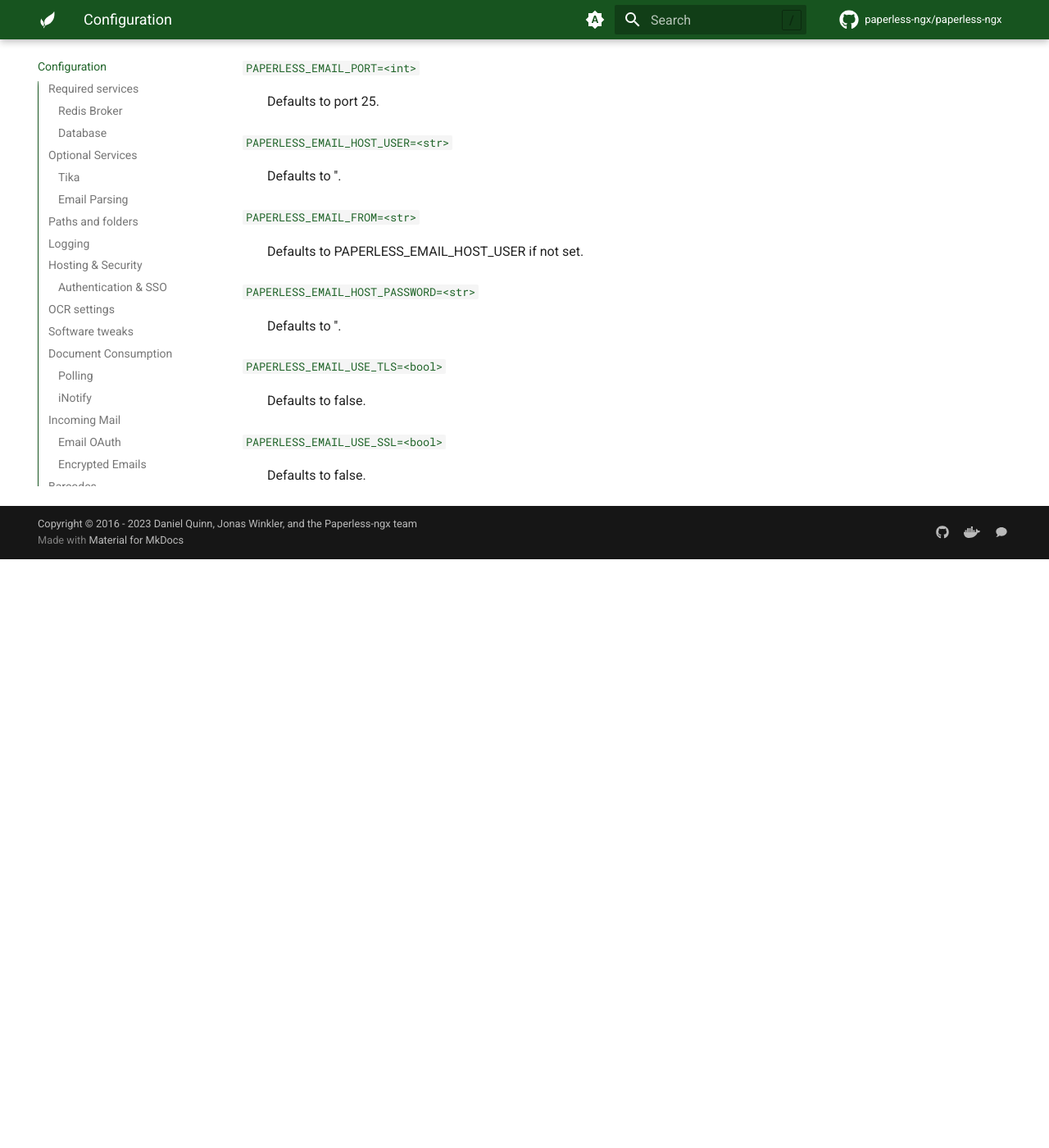
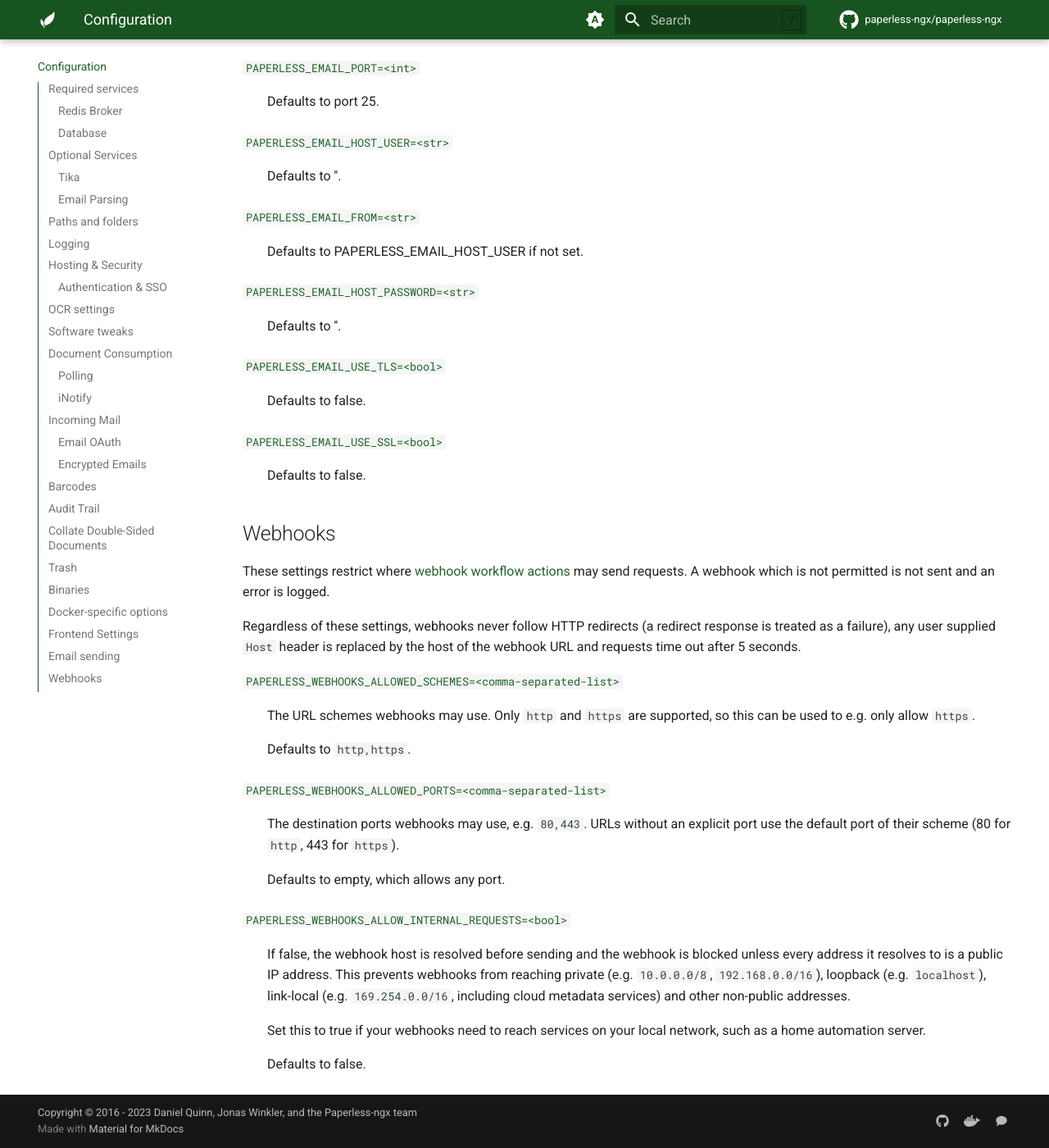
Before and after one commit to davidgomes/ycb-snap-3df1558b, an MkDocs documentation site: the page built from docs/configuration.md, in a window 1280 px wide and 1400 px high, scrolled down 35439 px. Shown: the whole window at 82% size. Built offline with MkDocs 1.6.1 and Material for MkDocs 9.7.7, drawn with Linux system fonts in a browser that asks for light colours; comment, search, counter and statistics services are not loaded; before the commit the page ends 36121 px from its top, so only the background shows below that.

Commit message:
Document webhook security settings
Co-authored-by: David Gomes <davidgomes@users.noreply.github.com>

```diff
--- a/docs/configuration.md
+++ b/docs/configuration.md
@@ -1776,3 +1776,39 @@ password. All of these options come from their similarly-named [Django settings]
 #### [`PAPERLESS_EMAIL_USE_SSL=<bool>`](#PAPERLESS_EMAIL_USE_SSL) {#PAPERLESS_EMAIL_USE_SSL}
 
 : Defaults to false.
+
+## Webhooks {#webhooks}
+
+These settings restrict where [webhook workflow actions](usage.md#workflow-action-webhook)
+may send requests. A webhook which is not permitted is not sent and an error is logged.
+
+Regardless of these settings, webhooks never follow HTTP redirects (a redirect response
+is treated as a failure), any user supplied `Host` header is replaced by the host of the
+webhook URL and requests time out after 5 seconds.
+
+#### [`PAPERLESS_WEBHOOKS_ALLOWED_SCHEMES=<comma-separated-list>`](#PAPERLESS_WEBHOOKS_ALLOWED_SCHEMES) {#PAPERLESS_WEBHOOKS_ALLOWED_SCHEMES}
+
+: The URL schemes webhooks may use. Only `http` and `https` are supported, so this
+can be used to e.g. only allow `https`.
+
+    Defaults to `http,https`.
+
+#### [`PAPERLESS_WEBHOOKS_ALLOWED_PORTS=<comma-separated-list>`](#PAPERLESS_WEBHOOKS_ALLOWED_PORTS) {#PAPERLESS_WEBHOOKS_ALLOWED_PORTS}
+
+: The destination ports webhooks may use, e.g. `80,443`. URLs without an explicit port
+use the default port of their scheme (80 for `http`, 443 for `https`).
+
+    Defaults to empty, which allows any port.
+
+#### [`PAPERLESS_WEBHOOKS_ALLOW_INTERNAL_REQUESTS=<bool>`](#PAPERLESS_WEBHOOKS_ALLOW_INTERNAL_REQUESTS) {#PAPERLESS_WEBHOOKS_ALLOW_INTERNAL_REQUESTS}
+
+: If false, the webhook host is resolved before sending and the webhook is blocked
+unless every address it resolves to is a public IP address. This prevents webhooks from
+reaching private (e.g. `10.0.0.0/8`, `192.168.0.0/16`), loopback (e.g. `localhost`),
+link-local (e.g. `169.254.0.0/16`, including cloud metadata services) and other
+non-public addresses.
+
+    Set this to true if your webhooks need to reach services on your local network,
+    such as a home automation server.
+
+    Defaults to false.
```
Also changed, not shown: docs/usage.md (+5 -0 lines), 1 other file.
